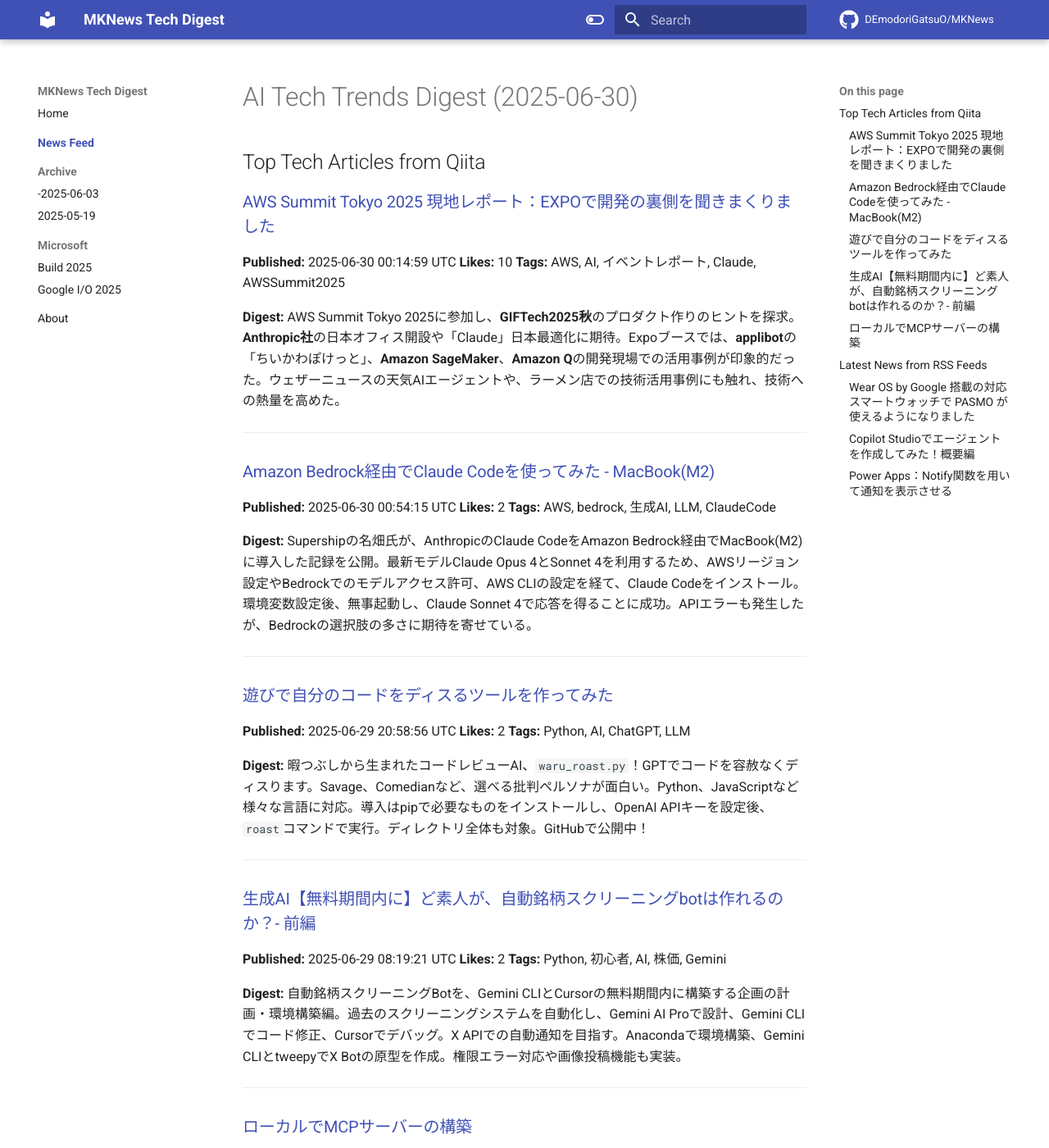
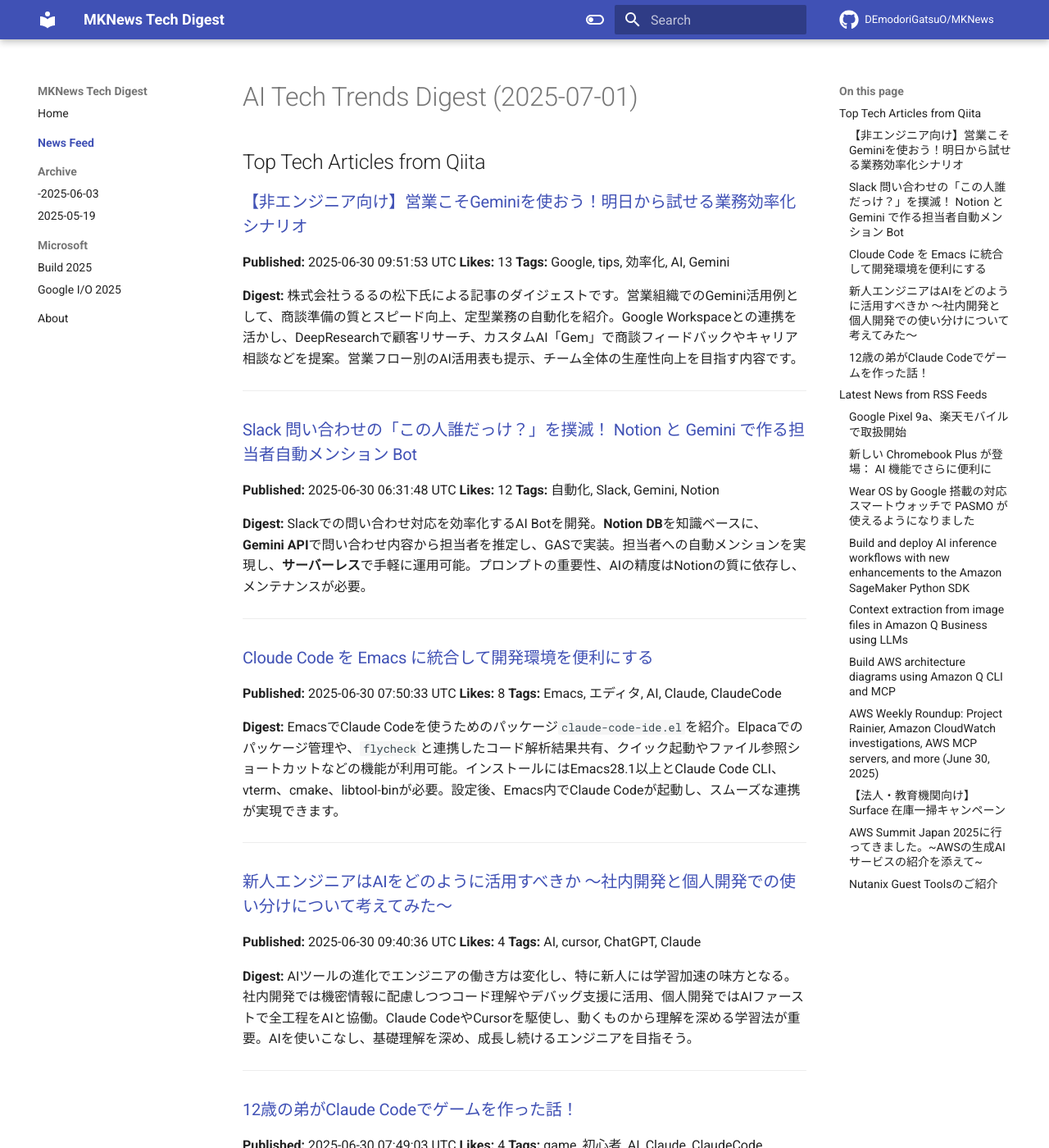
Before and after one commit to DEmodoriGatsuO/MKNews, an MkDocs documentation site: the page built from docs/news/index.md, in a window 1280 px wide and 1400 px high. Shown: the whole window at 82% size. Built offline with MkDocs 1.6.1 and Material for MkDocs 9.7.7, drawn with Linux system fonts in a browser that asks for light colours; comment, search, counter and statistics services are not loaded; some of the changed text lies outside the part shown.

Commit message:
Automated AI Tech Digest - 2025-07-01

```diff
--- a/docs/news/index.md
+++ b/docs/news/index.md
@@ -1,61 +1,81 @@
-# AI Tech Trends Digest (2025-06-30)
+# AI Tech Trends Digest (2025-07-01)
 
 
 ## Top Tech Articles from Qiita
 
 
-### [AWS Summit Tokyo 2025 現地レポート：EXPOで開発の裏側を聞きまくりました](https://qiita.com/GIFCat/items/bcfdabdf2da1a012d52c)
-**Published:** 2025-06-30 00:14:59 UTC
-**Likes:** 10
-**Tags:** AWS, AI, イベントレポート, Claude, AWSSummit2025
+### [【非エンジニア向け】営業こそGeminiを使おう！明日から試せる業務効率化シナリオ](https://qiita.com/hirokiii27/items/97866f584cfdddf23407)
+**Published:** 2025-06-30 09:51:53 UTC
+**Likes:** 13
+**Tags:** Google, tips, 効率化, AI, Gemini
 
 **Digest:**
-AWS Summit Tokyo 2025に参加し、**GIFTech2025秋**のプロダクト作りのヒントを探求。**Anthropic社**の日本オフィス開設や「Claude」日本最適化に期待。Expoブースでは、**applibot**の「ちいかわぽけっと」、**Amazon SageMaker**、**Amazon Q**の開発現場での活用事例が印象的だった。ウェザーニュースの天気AIエージェントや、ラーメン店での技術活用事例にも触れ、技術への熱量を高めた。
+株式会社うるるの松下氏による記事のダイジェストです。営業組織でのGemini活用例として、商談準備の質とスピード向上、定型業務の自動化を紹介。Google Workspaceとの連携を活かし、DeepResearchで顧客リサーチ、カスタムAI「Gem」で商談フィードバックやキャリア相談などを提案。営業フロー別のAI活用表も提示、チーム全体の生産性向上を目指す内容です。
 
 ---
 
-### [Amazon Bedrock経由でClaude Codeを使ってみた - MacBook(M2)](https://qiita.com/nabata/items/470032455b5b33a91945)
-**Published:** 2025-06-30 00:54:15 UTC
-**Likes:** 2
-**Tags:** AWS, bedrock, 生成AI, LLM, ClaudeCode
+### [Slack 問い合わせの「この人誰だっけ？」を撲滅！ Notion と Gemini で作る担当者自動メンション Bot](https://qiita.com/fujisho1216/items/e44e537e526788b6ebad)
+**Published:** 2025-06-30 06:31:48 UTC
+**Likes:** 12
+**Tags:** 自動化, Slack, Gemini, Notion
 
 **Digest:**
-Supershipの名畑氏が、AnthropicのClaude CodeをAmazon Bedrock経由でMacBook(M2)に導入した記録を公開。最新モデルClaude Opus 4とSonnet 4を利用するため、AWSリージョン設定やBedrockでのモデルアクセス許可、AWS CLIの設定を経て、Claude Codeをインストール。環境変数設定後、無事起動し、Claude Sonnet 4で応答を得ることに成功。APIエラーも発生したが、Bedrockの選択肢の多さに期待を寄せている。
+Slackでの問い合わせ対応を効率化するAI Botを開発。**Notion DB**を知識ベースに、**Gemini API**で問い合わせ内容から担当者を推定し、GASで実装。担当者への自動メンションを実現し、**サーバーレス**で手軽に運用可能。プロンプトの重要性、AIの精度はNotionの質に依存し、メンテナンスが必要。
 
 ---
 
-### [遊びで自分のコードをディスるツールを作ってみた](https://qiita.com/ronitsachdev/items/56b150b3e611c4c24a46)
-**Published:** 2025-06-29 20:58:56 UTC
-**Likes:** 2
-**Tags:** Python, AI, ChatGPT, LLM
+### [Cloude Code を Emacs に統合して開発環境を便利にする](https://qiita.com/P-SiZK/items/4cdd1b304b3f7508b11b)
+**Published:** 2025-06-30 07:50:33 UTC
+**Likes:** 8
+**Tags:** Emacs, エディタ, AI, Claude, ClaudeCode
 
 **Digest:**
-暇つぶしから生まれたコードレビューAI、`waru_roast.py`！GPTでコードを容赦なくディスります。Savage、Comedianなど、選べる批判ペルソナが面白い。Python、JavaScriptなど様々な言語に対応。導入はpipで必要なものをインストールし、OpenAI APIキーを設定後、`roast`コマンドで実行。ディレクトリ全体も対象。GitHubで公開中！
+EmacsでClaude Codeを使うためのパッケージ`claude-code-ide.el`を紹介。Elpacaでのパッケージ管理や、`flycheck`と連携したコード解析結果共有、クイック起動やファイル参照ショートカットなどの機能が利用可能。インストールにはEmacs28.1以上とClaude Code CLI、vterm、cmake、libtool-binが必要。設定後、Emacs内でClaude Codeが起動し、スムーズな連携が実現できます。
 
 ---
 
-### [生成AI【無料期間内に】ど素人が、自動銘柄スクリーニングbotは作れるのか？- 前編](https://qiita.com/rS_alonewolf/items/dd3836c54243efd06296)
-**Published:** 2025-06-29 08:19:21 UTC
-**Likes:** 2
-**Tags:** Python, 初心者, AI, 株価, Gemini
+### [新人エンジニアはAIをどのように活用すべきか 〜社内開発と個人開発での使い分けについて考えてみた〜](https://qiita.com/kurakyo18/items/24a8122d82d01025e9b2)
+**Published:** 2025-06-30 09:40:36 UTC
+**Likes:** 4
+**Tags:** AI, cursor, ChatGPT, Claude
 
 **Digest:**
-自動銘柄スクリーニングBotを、Gemini CLIとCursorの無料期間内に構築する企画の計画・環境構築編。過去のスクリーニングシステムを自動化し、Gemini AI Proで設計、Gemini CLIでコード修正、Cursorでデバッグ。X APIでの自動通知を目指す。Anacondaで環境構築、Gemini CLIとtweepyでX Botの原型を作成。権限エラー対応や画像投稿機能も実装。
+AIツールの進化でエンジニアの働き方は変化し、特に新人には学習加速の味方となる。社内開発では機密情報に配慮しつつコード理解やデバッグ支援に活用、個人開発ではAIファーストで全工程をAIと協働。Claude CodeやCursorを駆使し、動くものから理解を深める学習法が重要。AIを使いこなし、基礎理解を深め、成長し続けるエンジニアを目指そう。
 
 ---
 
-### [ローカルでMCPサーバーの構築](https://qiita.com/phandinhloccb/items/bb7bae71ff9e82f0d483)
-**Published:** 2025-06-29 13:53:33 UTC
-**Likes:** 1
-**Tags:** 初心者, AI, MCP, LLM
+### [12歳の弟がClaude Codeでゲームを作った話！](https://qiita.com/ronitsachdev/items/f5608aa9c2576425e7d3)
+**Published:** 2025-06-30 07:49:03 UTC
+**Likes:** 4
+**Tags:** game, 初心者, AI, Claude, ClaudeCode
 
 **Digest:**
-大規模言語モデル（LLM）とKafkaを連携させるプロジェクト。MCPプロトコルを利用し、LLMが自然言語コマンドでKafkaを制御できるように。GoでMCPサーバーを実装し、トピック一覧表示、作成、メッセージ送受信、消費の4つのツールを開発。CursorなどのMCPクライアントからJSONリクエストを受け付け、Kafka APIを呼び出し、結果をJSONで返す。DockerでKafka環境を構築し、LLMによるKafka操作を実現。
+12歳の弟が、プログラミング未経験ながら生成AI「Claude Code」を使い、Webサイト制作に挑戦。AIに質問しながらHTMLを学び、最終的にはクマがジャンプするミニゲームを完成させた。AIに「No！」と叱咤し修正を重ねる姿は、まるで強化学習。AIとの共同開発により、達成感とプログラミングの楽しさを体験。初心者でもAIを活用し、自分のイメージを形にできると実感した、という話。
 
 ---
 
 ## Latest News from RSS Feeds
 
+
+### [Google Pixel 9a、楽天モバイルで取扱開始](https://blog.google/intl/ja-jp/feed/pixel-9a-rakutenmobile/)
+**Source:** Google Japan Blog
+**Published:** 2025-07-01 18:00:00 UTC
+**Tags:** Pixel
+
+**Digest:**
+本日より、楽天モバイルでGoogle Pixel 9aの取り扱いが開始。洗練されたフラットデザインに、Aシリーズ史上最も明るいディスプレイを搭載。エントリーモデルながら、48MPメインカメラで美しい写真撮影が可能で、AI機能も充実。
+
+---
+
+### [新しい Chromebook Plus が登場： AI 機能でさらに便利に](https://blog.google/intl/ja-jp/products/android-chrome-play/chromebook-plus-lenovo-plusgen10/)
+**Source:** Google Japan Blog
+**Published:** 2025-07-01 12:06:00 UTC
+**Tags:** Chrome
+
+**Digest:**
+レノボから、AI機能を搭載した高性能Chromebook「Lenovo Chromebook Plus Gen 10」が登場。作業効率を向上させるための新機能が特徴です。
+
+---
 
 ### [Wear OS by Google 搭載の対応スマートウォッチで PASMO が使えるようになりました](https://blog.google/intl/ja-jp/products/android-chrome-play/wear-os-by-google-pasmo/)
 **Source:** Google Japan Blog
@@ -63,26 +83,76 @@
 **Tags:** Android
 
 **Digest:**
-Wear OS by Google搭載スマートウォッチで、PASMOが利用可能になりました。Google Pixel Watchなど対応端末で、通勤や買い物での決済、定期券の利用がよりスムーズに。日常の移動が格段に便利になる機能です。
+Wear OS by Google 搭載スマートウォッチで、PASMOが利用可能に。Google Pixel Watchなど対応端末で、通勤や買い物時の決済、定期券の利用がよりスムーズになりました。普段使いの利便性が格段に向上しています。
 
 ---
 
-### [Copilot Studioでエージェントを作成してみた！概要編](https://blog.jbs.co.jp/entry/2025/06/30/115411)
-**Source:** JBS Blog
-**Published:** 2025-06-30 02:54:11 UTC
-**Tags:** Microsoft Copilot Studio
+### [Build and deploy AI inference workflows with new enhancements to the Amazon SageMaker Python SDK](https://aws.amazon.com/blogs/machine-learning/build-and-deploy-ai-inference-workflows-with-new-enhancements-to-the-amazon-sagemaker-python-sdk/)
+**Source:** AWS ML Blog
+**Published:** 2025-06-30 21:51:09 UTC
+**Tags:** Amazon SageMaker, Amazon SageMaker AI, Artificial Intelligence
 
 **Digest:**
-Microsoft Copilot StudioでAIエージェント開発を始めましょう！ Copilot Studioは、カスタムエージェントとCopilotエージェントを作成可能。記事では、これら**AIエージェント**の特徴や、具体的な**作成方法**を解説し、**Copilot Studio**を活用した効率的な**AI**開発を支援します。
+Amazon SageMaker Inferenceの新しいPython SDKにより、複数モデルを連携させたAIワークフロー構築・デプロイが簡素化。モデルを単一エンドポイントに統合し、より効率的な運用を実現。Amazon Searchでの活用例を紹介し、Pythonコードでワークフローを定義可能。開発・本番環境への迅速なデプロイや、個々のモデルまたはワークフロー全体の呼び出しに対応します。
 
 ---
 
-### [Power Apps：Notify関数を用いて通知を表示させる](https://blog.jbs.co.jp/entry/2025/06/30/095214)
-**Source:** JBS Blog
-**Published:** 2025-06-30 00:52:14 UTC
-**Tags:** PowerPlatfirm, Power Apps
+### [Context extraction from image files in Amazon Q Business using LLMs](https://aws.amazon.com/blogs/machine-learning/context-extraction-from-image-files-in-amazon-q-business-using-llms/)
+**Source:** AWS ML Blog
+**Published:** 2025-06-30 14:03:35 UTC
+**Tags:** Amazon Bedrock, Amazon Machine Learning, Amazon Q, Amazon Q Business, Artificial Intelligence, Intermediate (200), AI/ML, Generative AI
 
 **Digest:**
-Power Apps での通知表示を Notify 関数で実装する方法を紹介。4種類の通知タイプ（成功、情報、警告、エラー）を設定でき、アプリ内でエラーや警告を分かりやすく表示できます。
+Amazon Q BusinessのCDE機能を利用し、画像ファイルから情報を抽出する方法を紹介。Amazon S3の画像データを、AWS LambdaとAmazon Bedrockで分析し、テキスト化して検索可能に。これにより、図表やグラフの情報も検索でき、意思決定を支援。例として、地域の教育データ分析に活用し、質問応答の精度向上を実現。
 
 ---
+
+### [Build AWS architecture diagrams using Amazon Q CLI and MCP](https://aws.amazon.com/blogs/machine-learning/build-aws-architecture-diagrams-using-amazon-q-cli-and-mcp/)
+**Source:** AWS ML Blog
+**Published:** 2025-06-30 13:53:34 UTC
+**Tags:** Amazon Q Developer, Best Practices, Generative AI, Technical How-to, AI/ML
+
+**Digest:**
+Amazon Q Developer CLIとMCPを活用し、自然言語でAWSアーキテクチャ図を簡単に生成する方法を解説。AWS Diagram MCPサーバーとAWS Documentation MCPサーバーを連携し、**ベストプラクティス**に沿った図を数分で作成可能に。**EC2**や**S3**、**Lambda**など、様々なAWSサービスを用いた複雑なアーキテクチャ図も、プロンプトから生成できます。
+
+---
+
+### [AWS Weekly Roundup: Project Rainier, Amazon CloudWatch investigations, AWS MCP servers, and more (June 30, 2025)](https://aws.amazon.com/blogs/aws/aws-weekly-roundup-project-rainier-amazon-cloudwatch-investigations-aws-mcp-servers-and-more-june-30-2025/)
+**Source:** AWS News Blog
+**Published:** 2025-06-30 16:39:17 UTC
+**Tags:** Amazon Bedrock Guardrails, Amazon CloudWatch, Amazon Q Developer, Amazon Route 53, Amazon Simple Storage Service (S3), Announcements, AWS IoT Device Management, Launch, News, Week in Review
+
+**Digest:**
+シアトルでAWSの主要プロジェクト「Project Rainier」が発表。これはAIモデル訓練向けの世界最大級コンピューターで、AWSカスタム設計のTrainium2チップ搭載。先週は、Amazon S3アクセス、CloudWatchの異常検知、Bedrock Guardrailsなどがリリース。また、Q CLIやMCPサーバーを活用したコスト分析やデータベース開発も紹介。re:Inventなどのイベント情報も。
+
+---
+
+### [【法人・教育機関向け】Surface 在庫一掃キャンペーン](https://blogs.windows.com/japan/2025/07/01/surface-stock-clearance-campaign/)
+**Source:** Windows Blog for Japan
+**Published:** 2025-07-01 01:11:02 UTC
+**Tags:** Surface, Uncategorized
+
+**Digest:**
+法人・教育機関向けSurface在庫一掃キャンペーン！ **AI** 対応の**Surface Pro 10**、**Surface Laptop 6**など、**ハイブリッドワーク**を支える4製品が特別価格。**2 in 1 PC**や軽量モデル、**NPU**搭載の**AI**対応ノートPCで業務効率化。2025年7月～9月納品分が対象、詳細は記事にて。
+
+---
+
+### [AWS Summit Japan 2025に行ってきました。~AWSの生成AIサービスの紹介を添えて~](https://blog.jbs.co.jp/entry/2025/07/01/120043)
+**Source:** JBS Blog
+**Published:** 2025-07-01 03:00:43 UTC
+**Tags:** AWS, 生成AI, AWS Summit Japan2025
+
+**Digest:**
+6月25、26日に幕張メッセで開催された「AWS Summit Japan 2025」のダイジェストです。AWSの生成AIサービスに注目し、Amazon Bedrock、AWS SageMakerが紹介されました。Bedrockは構築幅広く基盤モデルをカスタマイズでき、SageMakerは機械学習アルゴリズムの最適化と自動スケーリングが特徴です。
+
+---
+
+### [Nutanix Guest Toolsのご紹介](https://blog.jbs.co.jp/entry/2025/07/01/095217)
+**Source:** JBS Blog
+**Published:** 2025-07-01 00:52:17 UTC
+**Tags:** Tech, Nutanix
+
+**Digest:**
+Nutanix Guest Tools (NGT) は、Nutanix環境で稼働する仮想マシン（VM）の機能を拡張するツールです。VMの性能向上や管理の簡素化に貢献し、具体的には、VMのシャットダウン、ファイル共有、ボリュームのスナップショットなどの機能を提供します。NGTのインストールは、Nutanix環境の運用効率を高める上で重要です。
+
+---
```
